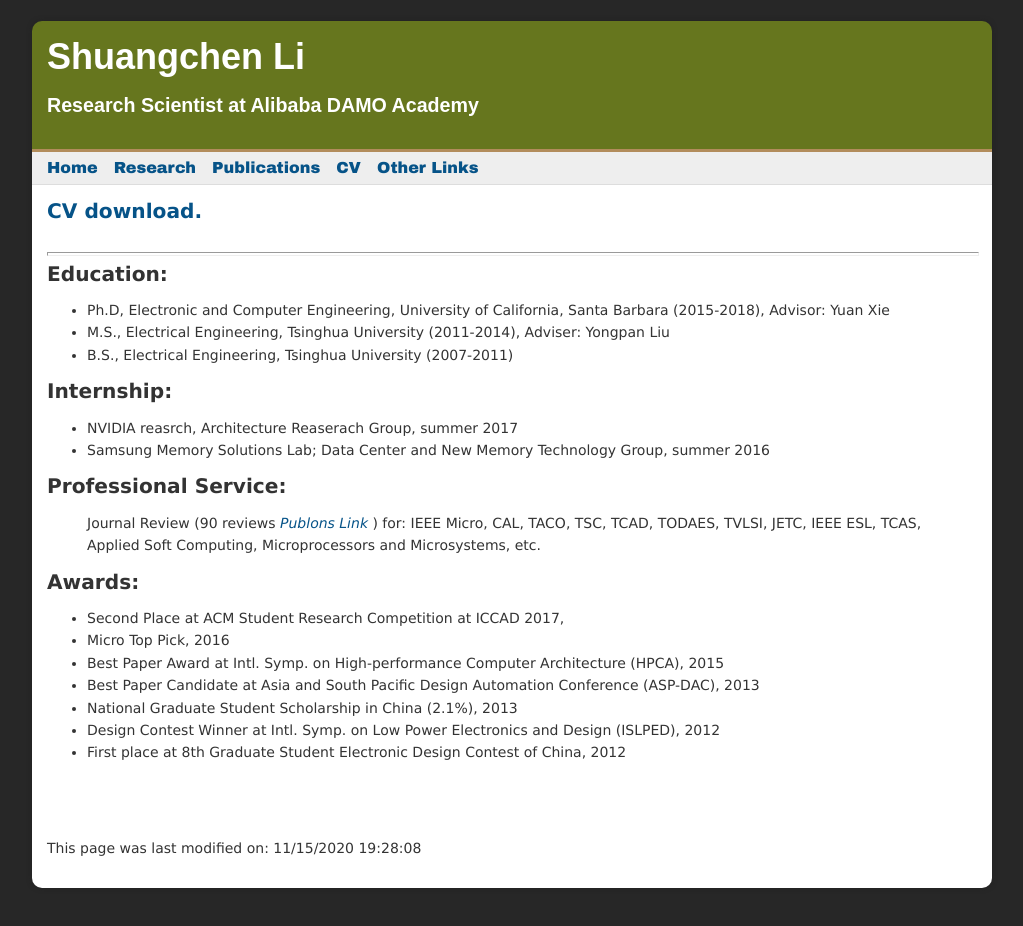
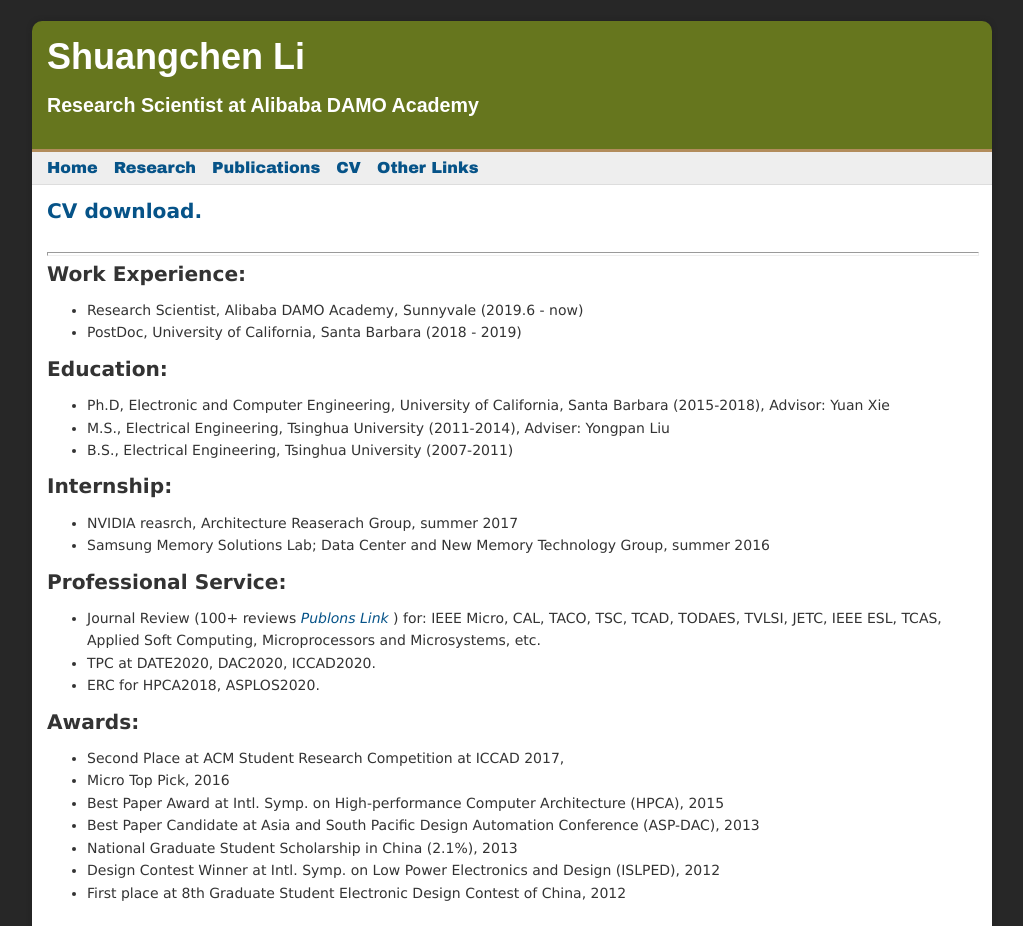
Before and after one commit to shuangchenli/shuangchenli.github.io, a plain HTML site: page CV.html in a window 1280 px wide. Shown: the top 926 px of the page, without its empty margins (128-1151 px from the left). Drawn offline with Linux system fonts and the light colour scheme; a script that the page names is missing.

Commit message:
Update CV.html

```diff
--- a/CV.html
+++ b/CV.html
@@ -30,6 +30,15 @@ Research Scientist at Alibaba DAMO Academy
 <div id="content">
 <big><big><a style="font-weight: bold;" href="https://web.ece.ucsb.edu/~shuangchenli/TR/cv-shuangchenli-1022.pdf"> CV download. <br /><br /></a></big></big>
 <hr style="width: 100%; height: 2px;" />
+
+<big><big>
+<span style="font-weight: bold;">Work Experience:<br /></span>
+</big></big>
+<ul>
+<li>Research Scientist, Alibaba DAMO Academy, Sunnyvale (2019.6 - now)</li>
+<li>PostDoc, University of California, Santa Barbara (2018 - 2019)</li>
+</ul>
+
 <big><big>
 <span style="font-weight: bold;">Education:<br /></span>
 </big></big>
@@ -51,11 +60,13 @@ Research Scientist at Alibaba DAMO Academy
 <span style="font-weight: bold;">Professional Service:<br /></span>
 </big></big>
 <ul>
-Journal Review (90 reviews
+<li>Journal Review (100+ reviews
 <a style="font-style: italic;" href="https://publons.com/author/1552130/shuangchen-li#profile">
 Publons Link
 </a>
-) for: IEEE Micro, CAL, TACO, TSC, TCAD, TODAES, TVLSI, JETC, IEEE ESL, TCAS, Applied Soft Computing, Microprocessors and Microsystems, etc.
+) for: IEEE Micro, CAL, TACO, TSC, TCAD, TODAES, TVLSI, JETC, IEEE ESL, TCAS, Applied Soft Computing, Microprocessors and Microsystems, etc.</li>
+<li>TPC at DATE2020, DAC2020, ICCAD2020.</li>
+<li>ERC for HPCA2018, ASPLOS2020.</li>
 </ul>
 
 
```
